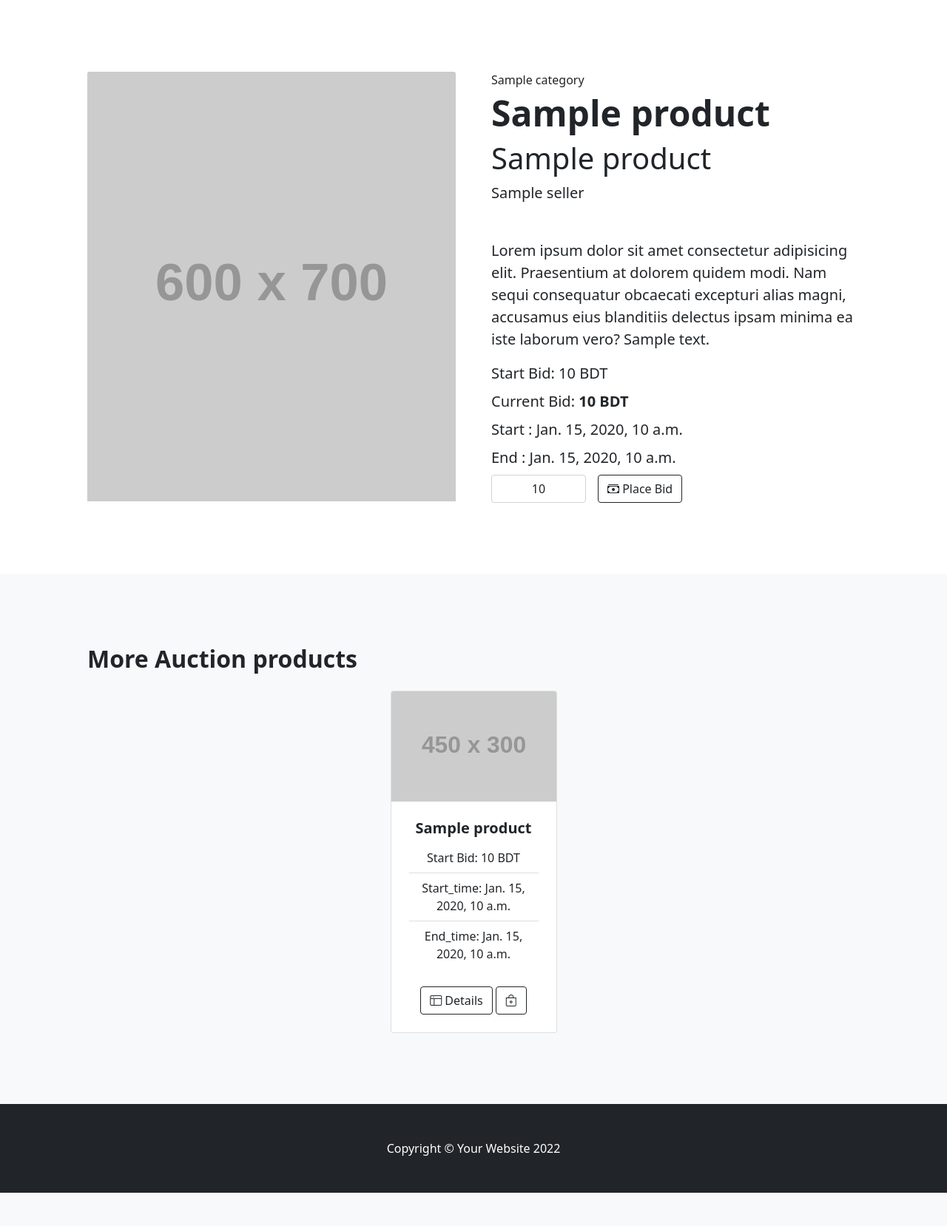
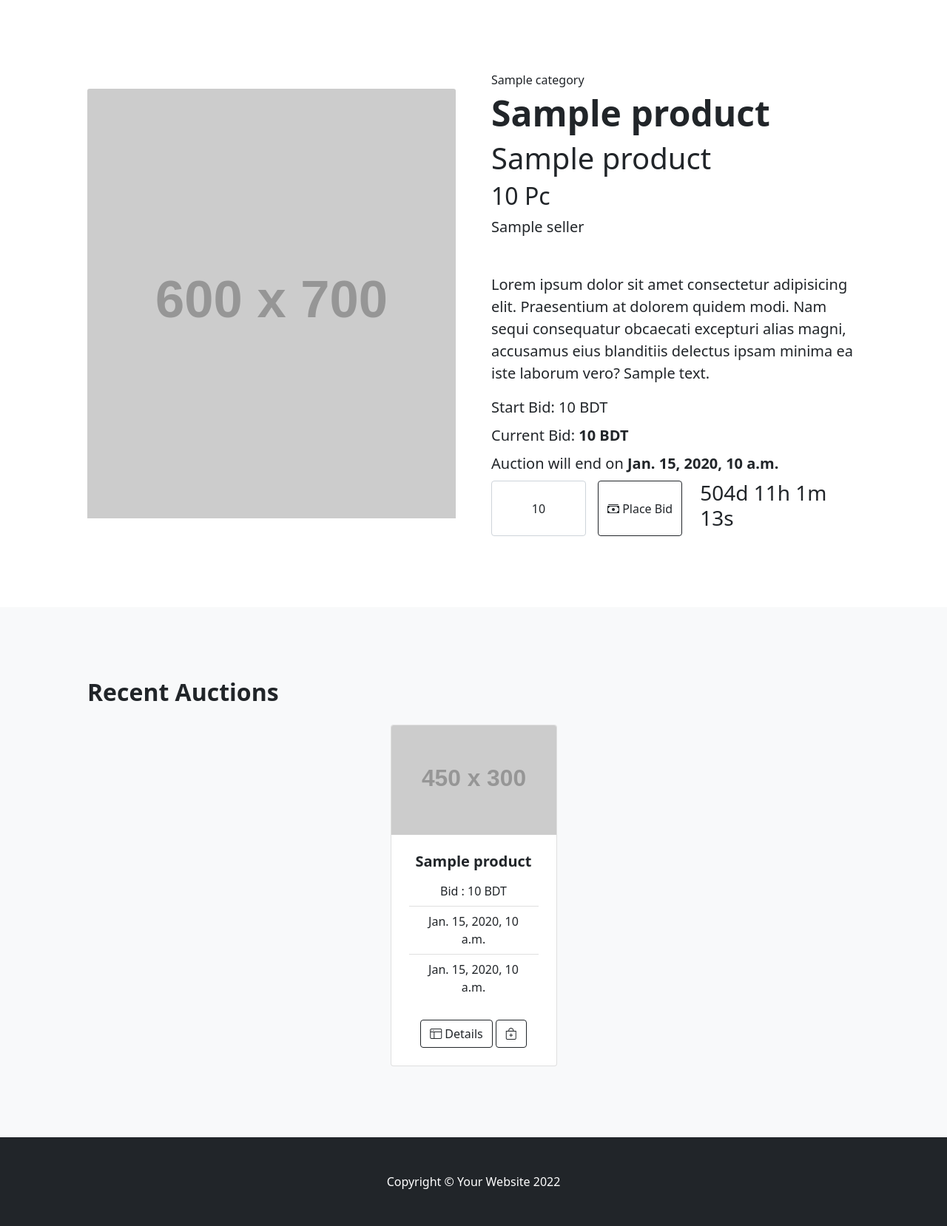
Before and after one commit to irri094/cse408ebay, a Django app: template templates/global_controller/auction_product_details.html in a window 1280 px wide. Shown: the part 102-1760 px from the top of the page at 74% size. Before the commit the page ends 1715 px from the top, so only its background shows below. Run offline with Django 4.2, Linux system fonts and the light colour scheme; the template is opened without the code that fills it: most values are stand-ins (such as "Sample title", 1, 10 or a date in 2020); grey boxes labelled with a size stand in for pictures from a placeholder-image service; some libraries are stand-ins or nearby versions.

Commit message:
Countdown timer added to auction details

```diff
--- /dev/null
+++ b/static/global_controller/js/countdown timer.js
@@ -0,0 +1,27 @@
+var countDownDate = new Date("Jan 5, 2024 15:37:25").getTime();
+
+// Update the count down every 1 second
+var x = setInterval(function () {
+
+    // Get today's date and time
+    var now = new Date().getTime();
+
+    // Find the distance between now and the count down date
+    var distance = countDownDate - now;
+
+    // Time calculations for days, hours, minutes and seconds
+    var days = Math.floor(distance / (1000 * 60 * 60 * 24));
+    var hours = Math.floor((distance % (1000 * 60 * 60 * 24)) / (1000 * 60 * 60));
+    var minutes = Math.floor((distance % (1000 * 60 * 60)) / (1000 * 60));
+    var seconds = Math.floor((distance % (1000 * 60)) / 1000);
+
+    // Display the result in the element with id="demo"
+    document.getElementById("countdown_id").innerHTML = days + "d " + hours + "h "
+        + minutes + "m " + seconds + "s ";
+
+    // If the count down is finished, write some text
+    if (distance < 0) {
+        clearInterval(x);
+        document.getElementById("demo").innerHTML = "EXPIRED";
+    }
+}, 1000);
--- a/templates/global_controller/auction.html
+++ b/templates/global_controller/auction.html
@@ -27,9 +27,9 @@
                                     <h5 class="fw-bolder">{{ auction.inventory.product.name }}</h5>
                                     <!-- Product price-->
                                     <ul class="list-group list-group-flush">
-                                        <li class="list-group-item">Start Bid: {{ auction.base_price }} BDT</li>
-                                        <li class="list-group-item">Start : {{ auction.start_time }} </li>
-                                        <li class="list-group-item">End : {{ auction.end_time }}</li>
+                                        <li class="list-group-item">Bid : {{ auction.base_price }} BDT</li>
+                                        <li class="list-group-item"> {{ auction.start_time }} </li>
+                                        <li class="list-group-item"> {{ auction.end_time }}</li>
                                       </ul>
                                 </div>
                             </div>
--- a/templates/global_controller/auction_product_details.html
+++ b/templates/global_controller/auction_product_details.html
@@ -25,7 +25,9 @@
                     <div class="fs-6 mb-1">{{ auction.product.category }}</div>
                     <h1 class="display-5 fw-bolder">{{ auction.product.name }}</h1>
                     <div class="fs-5 mb-1">
-                        <span><h1>{{ auction.inventory.product.name }}</h1></span>
+                        <span><h1>{{ auction.inventory.product.name }}  </h1></span>
+                        <span><h2>{{ auction.quantity }} Pc  </h2></span>
+
                     </div>
                     <div class="fs-5 mb-5">
                         <span>{{ auction.seller.shop_name }}</span>
@@ -42,13 +44,11 @@
                         <span>Current Bid: <strong>{{ auction.base_price }} BDT</strong></span>
                     </div>
                     <div class="fs-5 mb-2">
-                        <span>Start : {{ auction.start_time }}</span>
-                    </div>
-                    <div class="fs-5 mb-2">
-                        <span>End : {{ auction.end_time }}</span>
+                        <span>Auction will end on <strong>{{ auction.end_time }}</strong></span>
                     </div>
                     <div class="d-flex">
-                        <input class="form-control text-center me-3" id="input_quantity" type="number" value="{{ auction.base_price }}"
+                        <input class="form-control text-center me-3" id="input_quantity" type="number"
+                               value="{{ auction.base_price }}"
                                style="max-width: 8rem"/>
                         <button class="btn btn-outline-dark flex-shrink-0"
                                 type="button"
@@ -58,7 +58,15 @@
                             <i class="bi bi-cash-stack"></i>
                             Place Bid
                         </button>
+                        <span class="mx-4">
+                            <h3 id="countdown_id">countdown</h3>
+                        </span>
+
                     </div>
+{#                    <div class="fs-5 mt-3">#}
+{#                        <h3 id="countdown_id">countdown</h3>#}
+{#                    </div>#}
+
                 </div>
             </div>
         </div>
@@ -66,7 +74,7 @@
     <!-- Related items section-->
     <section class="py-5 bg-light">
         <div class="container px-4 px-lg-5 mt-5">
-            <h2 class="fw-bolder mb-4">More Auction products</h2>
+            <h2 class="fw-bolder mb-4">Recent Auctions</h2>
             <div class="row gx-4 gx-lg-5 row-cols-2 row-cols-md-3 row-cols-xl-4 justify-content-center">
                 {% for inventory in inventories %}
                     <div class="col mb-5">
@@ -80,9 +88,9 @@
                                     <h5 class="fw-bolder">{{ inventory.product.name }}</h5>
                                     <!-- Product price-->
                                     <ul class="list-group list-group-flush">
-                                    <li class="list-group-item">Start Bid: {{ inventory.base_price }} BDT</li>
-                                    <li class="list-group-item">Start_time: {{ inventory.start_time }} </li>
-                                    <li class="list-group-item">End_time: {{ inventory.end_time }}</li>
+                                        <li class="list-group-item">Bid : {{ inventory.base_price }} BDT</li>
+                                        <li class="list-group-item">{{ inventory.start_time }} </li>
+                                        <li class="list-group-item">{{ inventory.end_time }}</li>
                                     </ul>
                                 </div>
                             </div>
@@ -90,7 +98,7 @@
                             <div class="card-footer p-4 pt-0 border-top-0 bg-transparent">
                                 <div class="text-center">
                                     <a class="btn btn-outline-dark mt-auto"
-                                   href="{% url 'auction-product-details'  inventory.id  %}">
+                                       href="{% url 'auction-product-details'  inventory.id %}">
                                         <i class="bi bi-window-sidebar"></i> Details
                                     </a>
                                     <a class="btn btn-outline-dark mt-auto btn-add-to-cart-global-home"
@@ -104,8 +112,6 @@
                 {% endfor %}
 
 
-
-
             </div>
         </div>
     </section>
@@ -114,5 +120,6 @@
         <div class="container"><p class="m-0 text-center text-white">Copyright &copy; Your Website 2022</p></div>
     </footer>
 
+    <script src="{% static '/global_controller/js/countdown timer.js' %}"></script>
     <script src="{% static '/global_controller/js/ajax.js' %}" rel="javascript" type="text/javascript"></script>
 {% endblock %}
```
Lines whose indentation alone changed are shown as unchanged.
